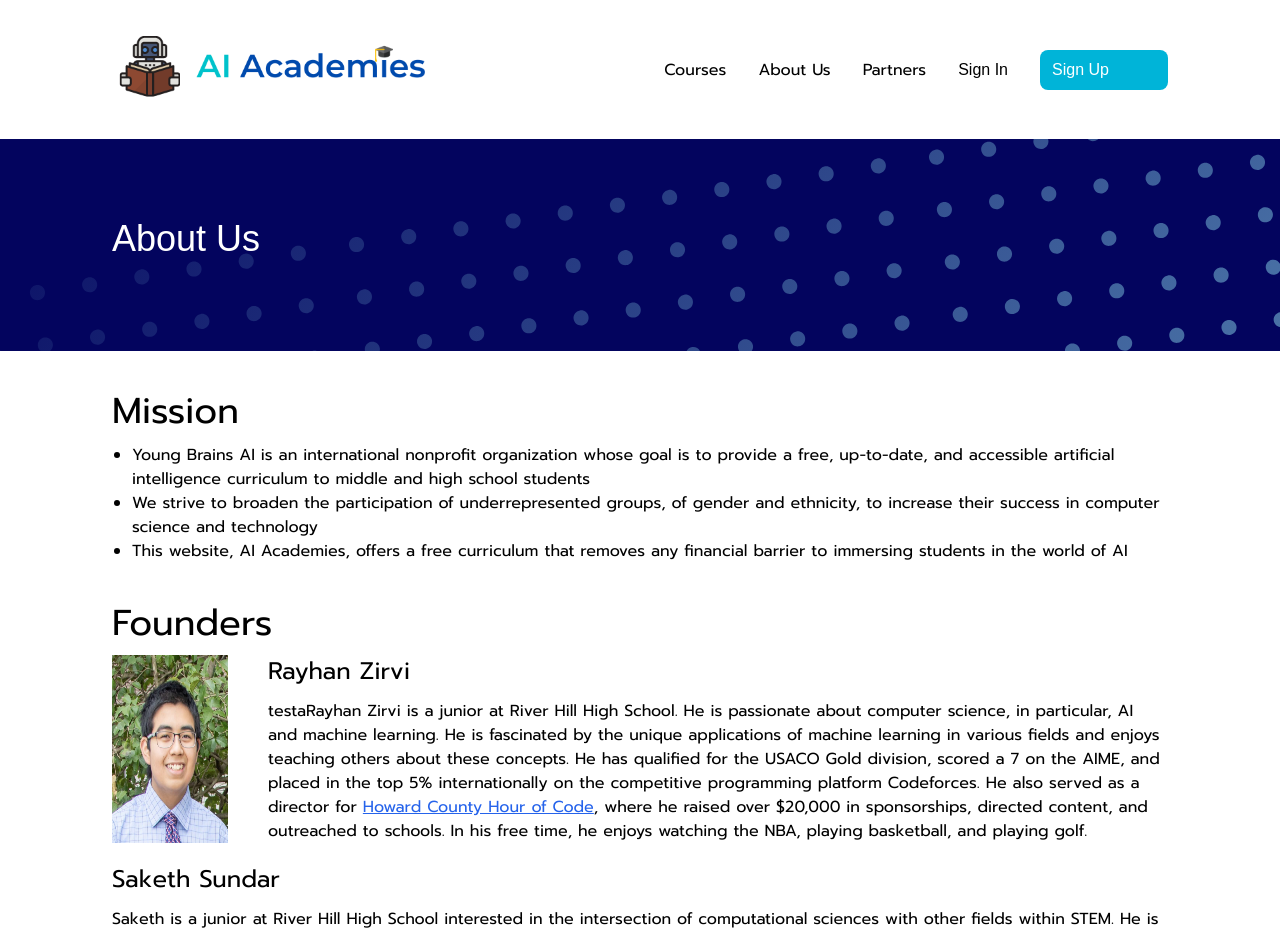
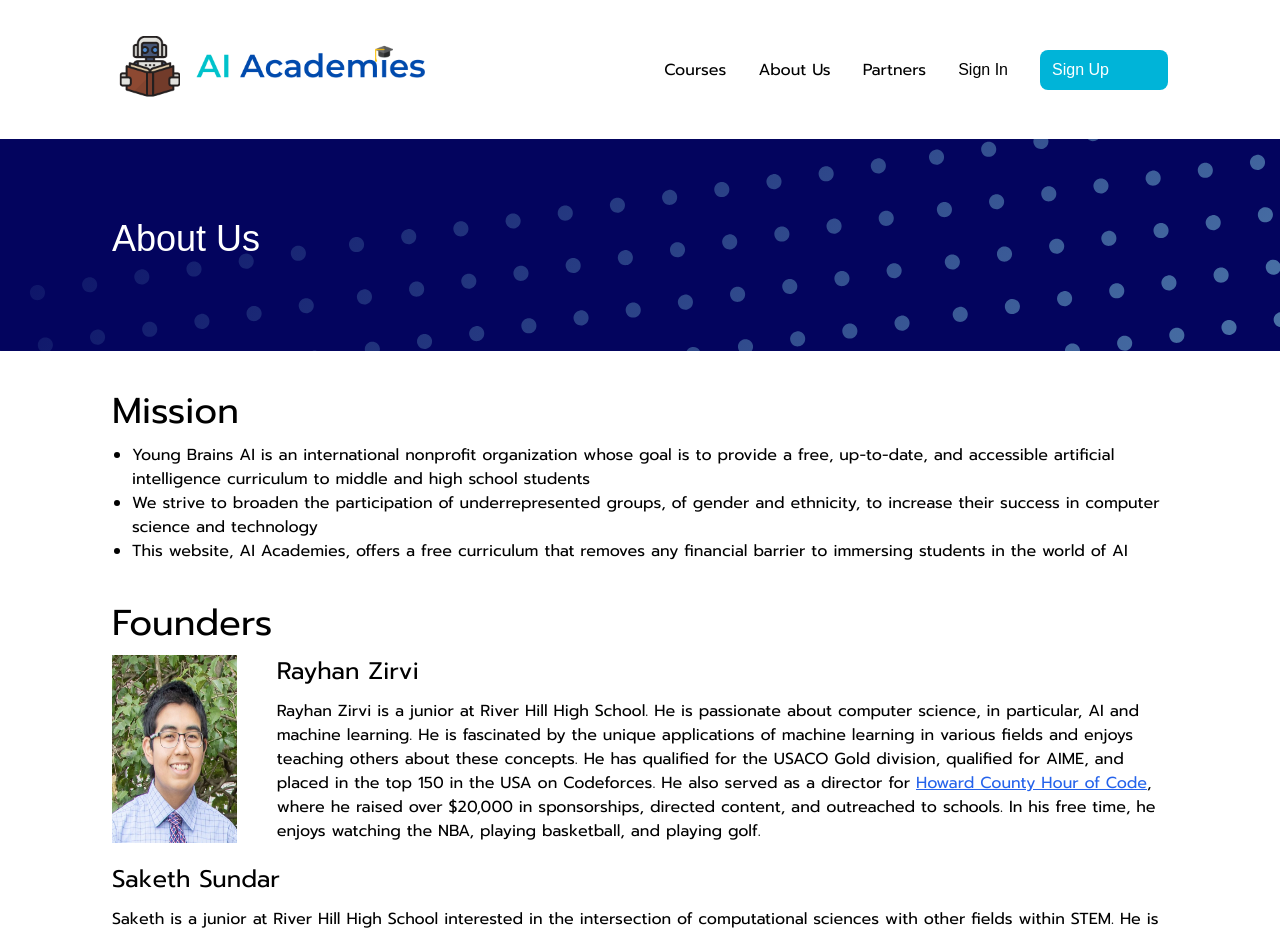
Before and after one commit to rzirvi1665/aiacademies-web, a Next.js app: page /about in a window 1280 px wide. Shown: the top 934 px of the page. Built offline with nearby package versions, Linux system fonts and the light colour scheme; a web font is replaced by a local one.

Commit message:
Update about.tsx

```diff
--- a/pages/about.tsx
+++ b/pages/about.tsx
@@ -19,7 +19,7 @@ const About: NextPage = () => (
                 <Image src={rayhan} alt="Rayhan Zirvi" width={676} height={598} />
                 <div>
                     <h3>Rayhan Zirvi</h3>
-                    <p>testaRayhan Zirvi is a junior at River Hill High School. He is passionate about computer science, in particular, AI and machine learning. He is fascinated by the unique applications of machine learning in various fields and enjoys teaching others about these concepts. He has qualified for the USACO Gold division, scored a 7 on the AIME, and placed in the top 5% internationally on the competitive programming platform Codeforces. He also served as a director for <a className="underline text-blue-600" href="https://hocohoc.com/">Howard County Hour of Code</a>, where he raised over $20,000 in sponsorships, directed content, and outreached to schools. In his free time, he enjoys watching the NBA, playing basketball, and playing golf.</p>
+                    <p>Rayhan Zirvi is a junior at River Hill High School. He is passionate about computer science, in particular, AI and machine learning. He is fascinated by the unique applications of machine learning in various fields and enjoys teaching others about these concepts. He has qualified for the USACO Gold division, qualified for AIME, and placed in the top 150 in the USA on Codeforces. He also served as a director for <a className="underline text-blue-600" href="https://hocohoc.com/">Howard County Hour of Code</a>, where he raised over $20,000 in sponsorships, directed content, and outreached to schools. In his free time, he enjoys watching the NBA, playing basketball, and playing golf.</p>
                 </div>
             </div>
             <h3>Saketh Sundar</h3>
```
